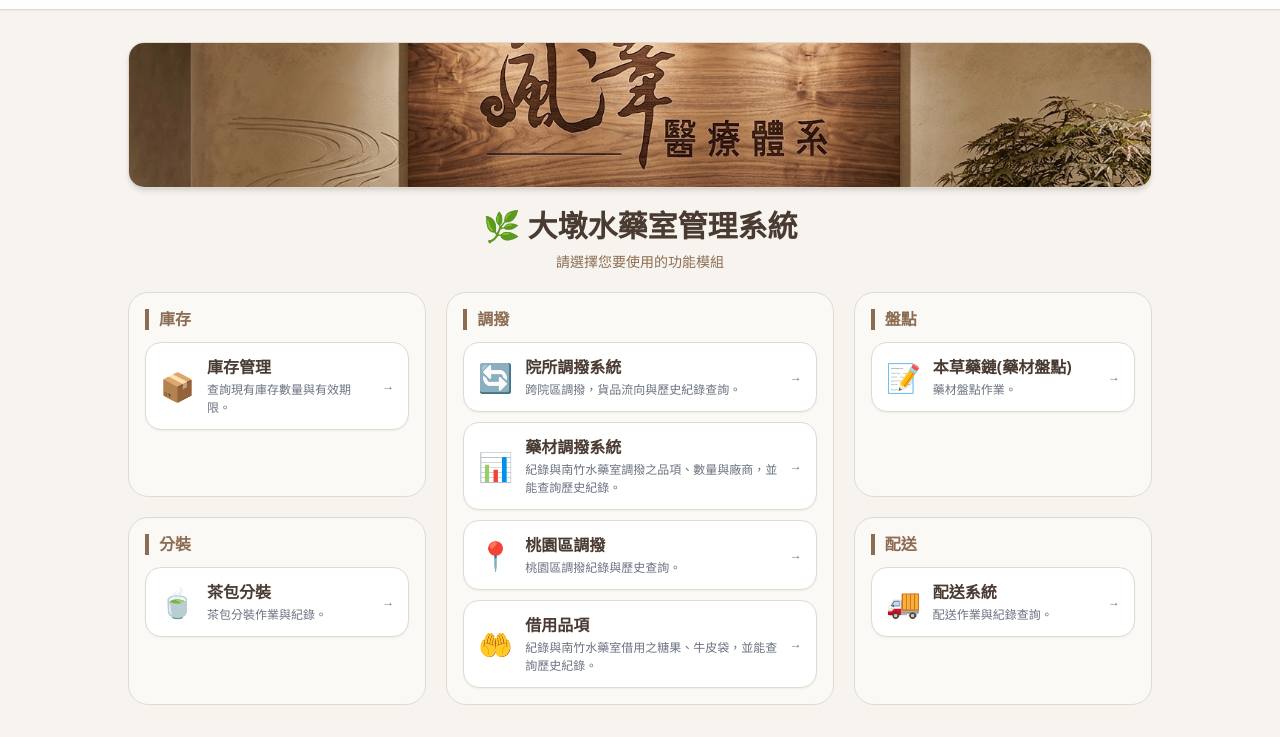
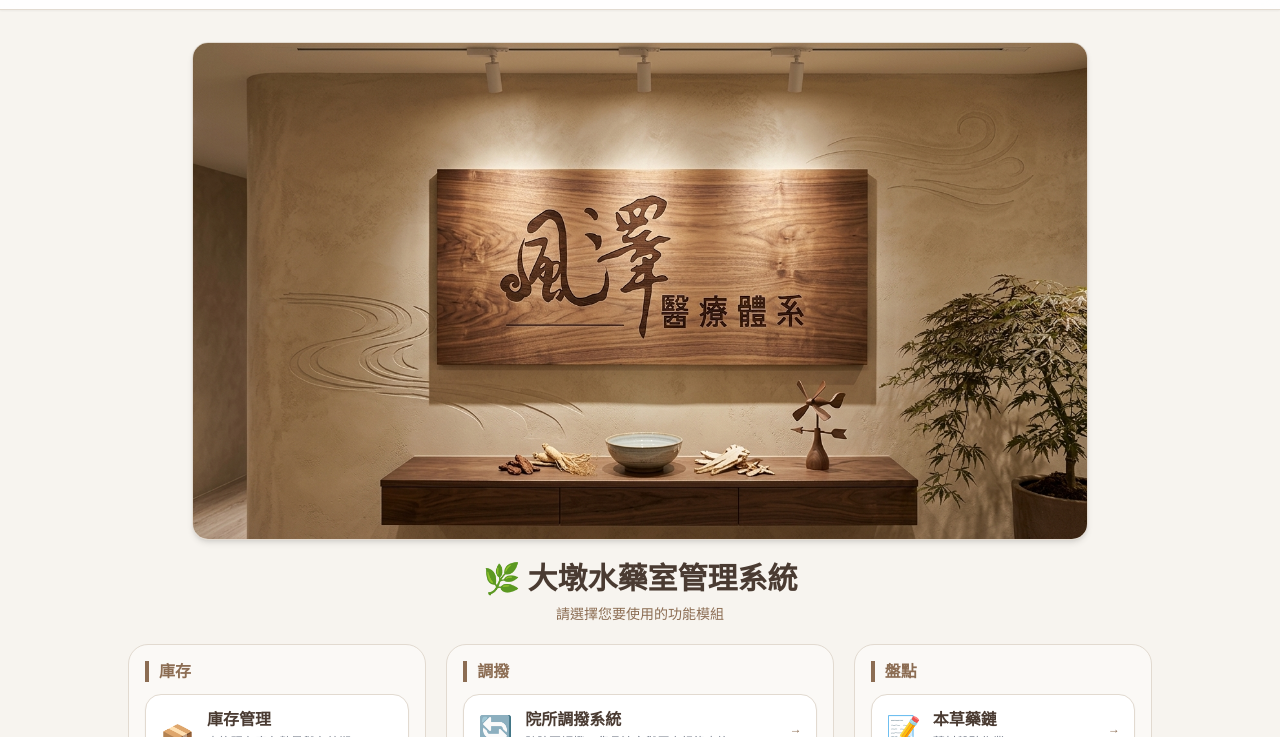
Before and after one commit to yrn9927/dadun-decoction-lab, a plain HTML site: page index.html in a window 1280 px wide. Shown: the part 63-800 px from the top of the page. Drawn offline with nearby package versions, Linux system fonts and the light colour scheme; no server answers.

Commit message:
Update hero section styles and content

```diff
--- a/index.html
+++ b/index.html
@@ -11,25 +11,26 @@
       --color-primary: #4A3B32;
       --color-accent: #8C6D53;
       --border-color: #E2DAD0;
-      /* 主視覺圖高度：想看更多圖就調大、想更省空間就調小 */
-      --hero-h: 5.5rem;
+      /* 主視覺圖最大寬度：56rem 即原本大小；調小會等比例縮小，不會裁切 */
+      --hero-w: 56rem;
     }
-
-    @media (min-width: 640px)  { :root { --hero-h: 7rem; } }
-    @media (min-width: 1024px) { :root { --hero-h: 9rem; } }
 
     body {
       background-color: var(--bg-main);
       color: var(--color-primary);
     }
 
-    /* 主視覺圖：縮成橫幅，置中裁切 */
+    /* 主視覺圖：維持原圖比例，不裁切 */
+    .hero {
+      max-width: var(--hero-w);
+      margin-left: auto;
+      margin-right: auto;
+    }
+
     .hero-img {
       display: block;
       width: 100%;
-      height: var(--hero-h);
-      object-fit: cover;
-      object-position: center;
+      height: auto;
     }
 
     /* 借用品項待下訂提醒 */
@@ -240,8 +241,8 @@
   <main class="flex-1 flex items-center justify-center p-4 sm:p-6 my-2">
     <div class="max-w-5xl w-full">
 
-      <!-- 主視覺橫幅（高度由上方 --hero-h 控制） -->
-      <div class="mb-5 overflow-hidden rounded-2xl shadow-md border border-[#E2DAD0] bg-white">
+      <!-- 主視覺圖：原圖比例、原本大小（寬度由上方 --hero-w 控制） -->
+      <div class="hero mb-5 overflow-hidden rounded-2xl shadow-md border border-[#E2DAD0] bg-white">
         <img src="fengze_bg.jpg" alt="風澤醫療體系主視覺" class="hero-img">
       </div>
 
@@ -343,7 +344,7 @@
             <a href="https://script.google.com/macros/s/AKfycbwERSAln35-XgVqUeB09-dvvQbGwLw3M0zyg4z3Kas/dev" class="item">
               <span class="item-icon">📝</span>
               <div class="item-body">
-                <h3 class="item-name">本草藥鏈(藥材盤點)</h3>
+                <h3 class="item-name">本草藥鏈</h3>
                 <p class="item-desc">藥材盤點作業。</p>
               </div>
               <span class="item-go">&rarr;</span>
```
